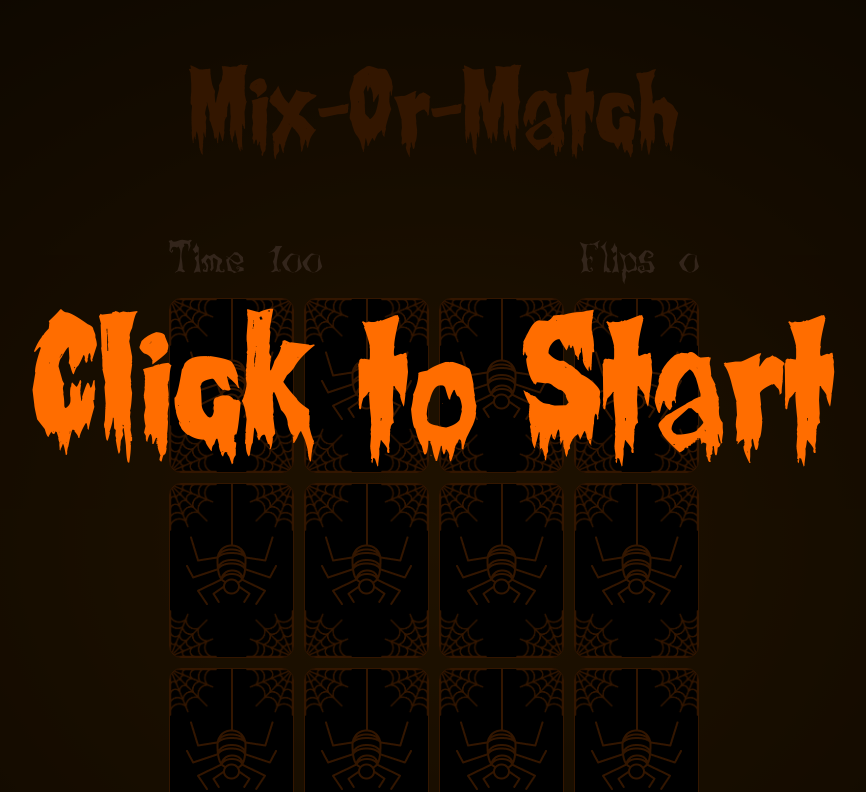
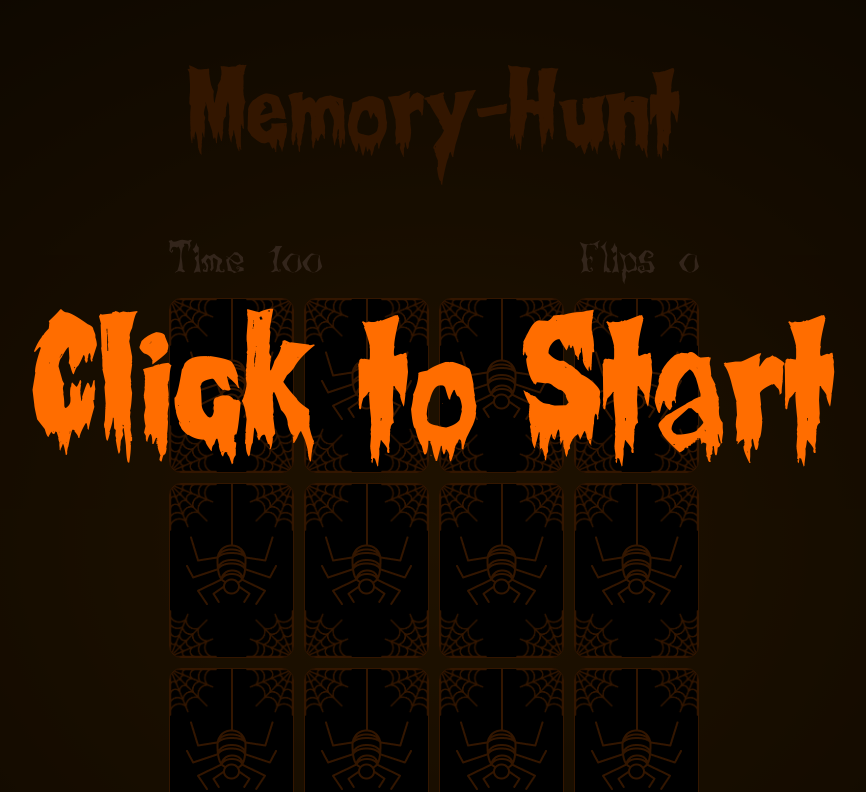
Before and after one commit to hiimvikash/Memory-Hunt, a plain HTML site: page index.html in a window 1280 px wide. Shown: the top 792 px of the page, without its empty margins (206-1072 px from the left). Drawn offline with Linux system fonts and the light colour scheme; files whose address does not match are found by name.

Commit message:
Update index.html

```diff
--- a/index.html
+++ b/index.html
@@ -6,10 +6,10 @@
   <meta http-equiv="X-UA-Compatible" content="ie=edge">
   <link href="styles.css" rel="stylesheet">
   <script src="script.js" async></script>
-  <title>Mix-Or-Match</title>
+  <title>Memory-Hunt</title>
 </head>
 <body>
-  <h1 class="page-title">Mix-Or-Match</h1>
+  <h1 class="page-title">Memory-Hunt</h1>
   <div class="overlay-text visible">
     Click to Start
   </div>
```
